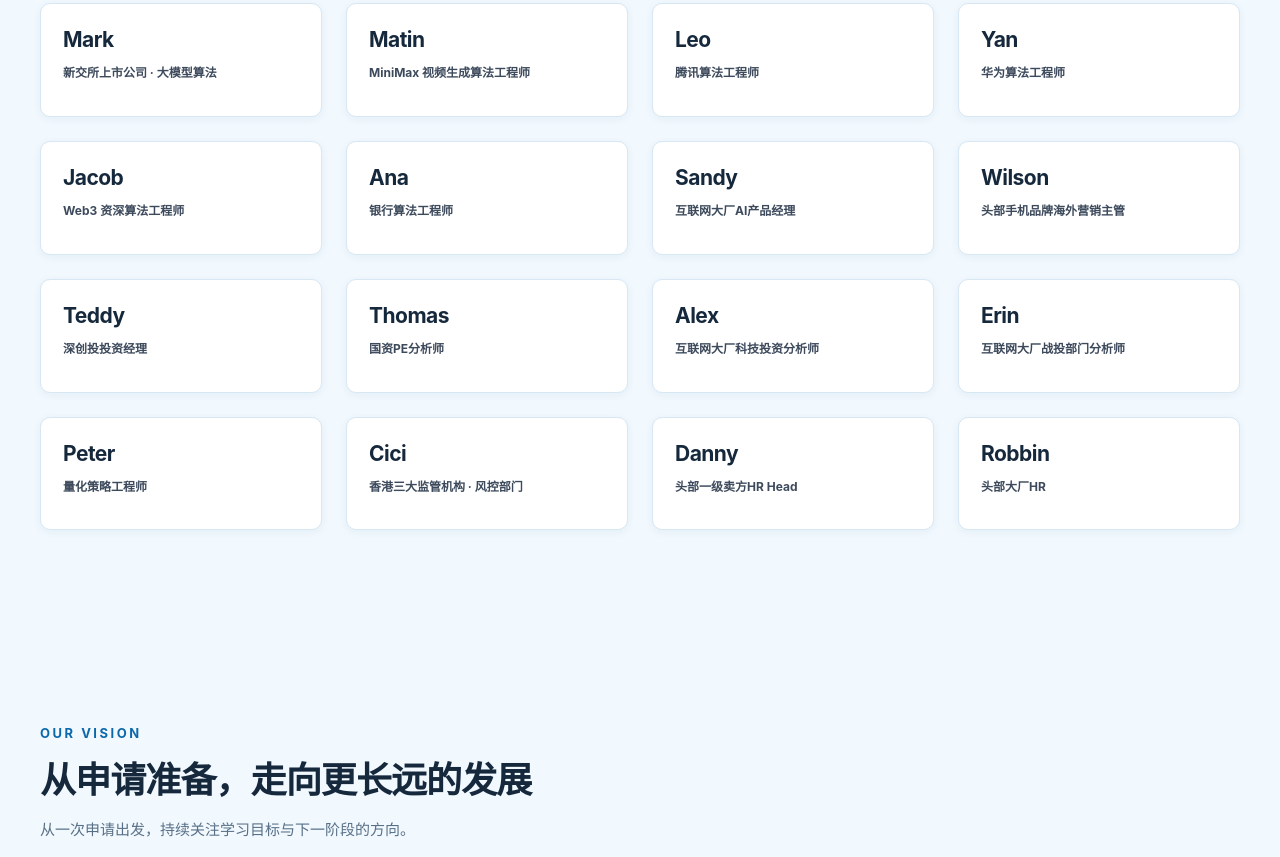
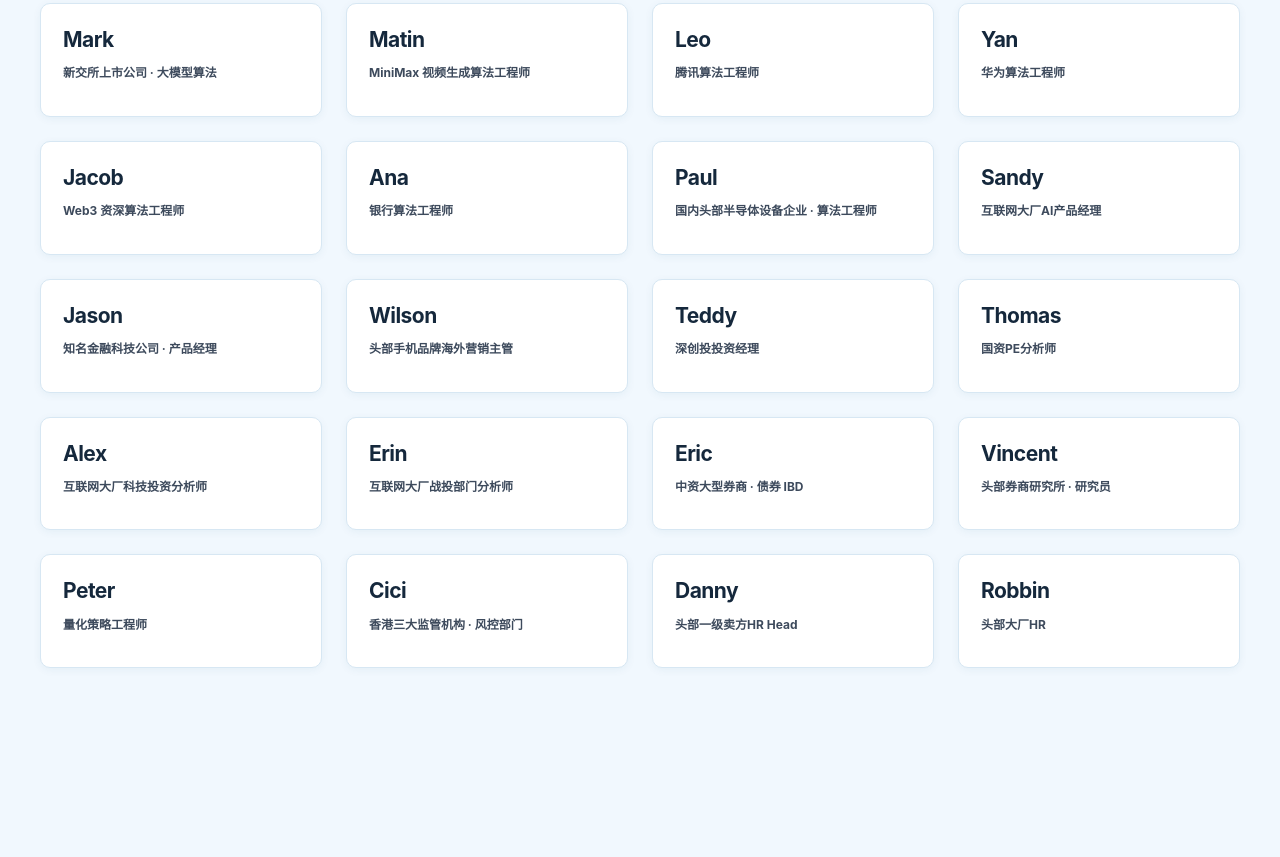
Before and after one commit to wyd0042/pibridge-website, a website with bundled scripts: page about.html in a window 1280 px wide. Shown: the part 2204-3061 px from the top of the page. Built offline with nearby package versions, Linux system fonts and the light colour scheme.

Commit message:
新增四位行业导师并按岗位归类

```diff
--- a/about.html
+++ b/about.html
@@ -27,7 +27,11 @@
  </div></article><article class="mentor-card"><div>
   <h4>Ana</h4><b>银行算法工程师</b>
  </div></article><article class="mentor-card"><div>
+  <h4>Paul</h4><b>国内头部半导体设备企业 · 算法工程师</b>
+ </div></article><article class="mentor-card"><div>
   <h4>Sandy</h4><b>互联网大厂AI产品经理</b>
+ </div></article><article class="mentor-card"><div>
+  <h4>Jason</h4><b>知名金融科技公司 · 产品经理</b>
  </div></article><article class="mentor-card"><div>
   <h4>Wilson</h4><b>头部手机品牌海外营销主管</b>
  </div></article><article class="mentor-card"><div>
@@ -39,6 +43,10 @@
  </div></article><article class="mentor-card"><div>
   <h4>Erin</h4><b>互联网大厂战投部门分析师</b>
  </div></article><article class="mentor-card"><div>
+  <h4>Eric</h4><b>中资大型券商 · 债券 IBD</b>
+ </div></article><article class="mentor-card"><div>
+  <h4>Vincent</h4><b>头部券商研究所 · 研究员</b>
+ </div></article><article class="mentor-card"><div>
   <h4>Peter</h4><b>量化策略工程师</b>
  </div></article><article class="mentor-card"><div>
   <h4>Cici</h4><b>香港三大监管机构 · 风控部门</b>
--- a/scripts/render-pages.mjs
+++ b/scripts/render-pages.mjs
@@ -110,14 +110,18 @@ const mentorGroups = [
   ['Yan','华为算法工程师',''],
   ['Jacob','Web3 资深算法工程师',''],
   ['Ana','银行算法工程师',''],
+  ['Paul','国内头部半导体设备企业 · 算法工程师',''],
   // 产品与市场
   ['Sandy','互联网大厂AI产品经理',''],
+  ['Jason','知名金融科技公司 · 产品经理',''],
   ['Wilson','头部手机品牌海外营销主管',''],
-  // 投资与量化
+  // 投资、证券与量化
   ['Teddy','深创投投资经理',''],
   ['Thomas','国资PE分析师',''],
   ['Alex','互联网大厂科技投资分析师',''],
   ['Erin','互联网大厂战投部门分析师',''],
+  ['Eric','中资大型券商 · 债券 IBD',''],
+  ['Vincent','头部券商研究所 · 研究员',''],
   ['Peter','量化策略工程师',''],
   // 监管与风控
   ['Cici','香港三大监管机构 · 风控部门',''],
```
Also changed, not shown: index.html (+8 -0 lines).
